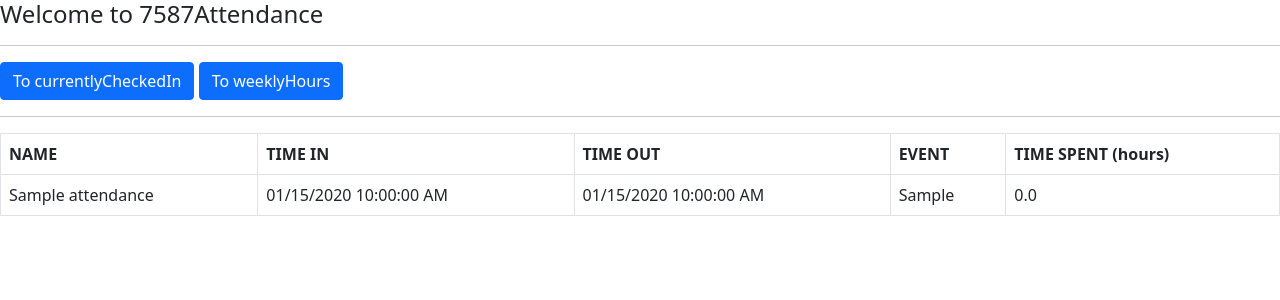
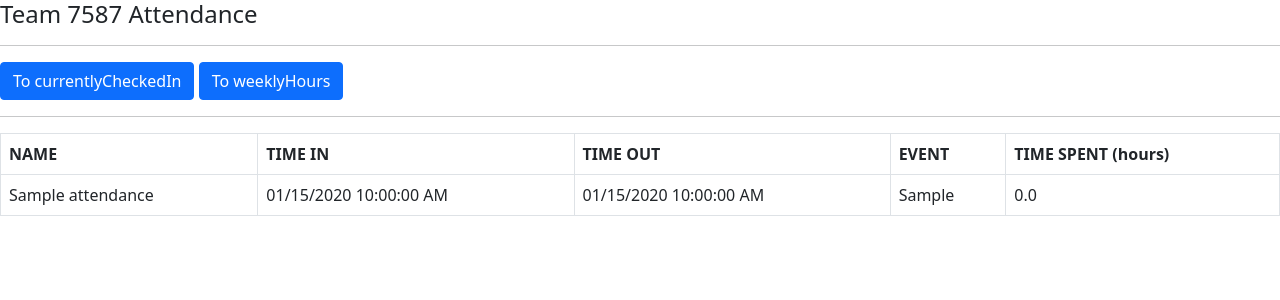
Before and after one commit to frc-team7587/attendance7587, a Spring Boot app: page /allAttendance in a window 1280 px wide. Shown: the top 300 px of the page. Run offline with Spring Boot 4, Linux system fonts and the light colour scheme; tables that the repository leaves empty or names only in its code hold one stand-in row (values such as "Sample post"); some of the project's set-up classes (security, data sources, template engines, error pages and the like) are left out, and stand-ins take their place.

Commit message:
constant team 7587 attendance label on the top

```diff
--- a/src/main/java/org/memo/frc/AttendanceWebController.java
+++ b/src/main/java/org/memo/frc/AttendanceWebController.java
@@ -34,6 +34,7 @@ public class AttendanceWebController {
 	@GetMapping({ "/" })
 	public String currentlyCheckedIn(Model model) {
 		List<Attendance> currentlyCheckedIn = attendanceService.currentlyCheckedIn();
+		model.addAttribute("appName", appName);
 		model.addAttribute("currentlyCheckedIn", currentlyCheckedIn);
 		return "currentlyCheckedIn";
 	}
@@ -56,6 +57,7 @@ public class AttendanceWebController {
 		for (Attendance pojo : weeklyHours) {
 			total += pojo.getTimeSpent();
 		}
+		model.addAttribute("appName", appName);
 		model.addAttribute("weeklyHours", weeklyHours);
 		model.addAttribute("total", total);
 
@@ -69,6 +71,7 @@ public class AttendanceWebController {
 		for (Attendance pojo : weeklyHours) {
 			total += pojo.getTimeSpent();
 		}
+		model.addAttribute("appName", appName);
 		model.addAttribute("weeklyHours", weeklyHours);
 		model.addAttribute("total", total);
 
@@ -78,6 +81,7 @@ public class AttendanceWebController {
 	@GetMapping({ "attendanceByName/{name}" })
 	public String attendanceByName(@PathVariable("name") String name, Model model) {
 		List<Attendance> attendanceByName = attendanceService.getAttendanceByName(name);
+		model.addAttribute("appName", appName);
 		model.addAttribute("attendanceByName", attendanceByName);
 		return "attendanceByName";
 	}
@@ -85,6 +89,7 @@ public class AttendanceWebController {
 	@GetMapping({ "scanCheck/{name}" })
 	public String insertPage(@PathVariable("name") String name, Model model) {
 		Attendance result = attendanceService.scanCheck(name);
+		model.addAttribute("appName", appName);
 		model.addAttribute("scanResult", result);
 		model.addAttribute("isCheckIn", attendanceService.getIsCheckIn());
 		return "scanCheck";
@@ -106,6 +111,7 @@ public class AttendanceWebController {
 
 	@PostMapping({ "/confirmCheck" })
 	public String confirmCheck(@ModelAttribute Attendance att, Model model) {
+		model.addAttribute("appName", appName);
 		model.addAttribute("scanResult", attendanceService.confirmCheck(att));
 		return "confirmCheck";
 	}
--- a/src/main/resources/application.properties
+++ b/src/main/resources/application.properties
@@ -5,7 +5,7 @@ spring.thymeleaf.enabled=true
 spring.thymeleaf.prefix=classpath:/templates/
 spring.thymeleaf.suffix=.html
 
-spring.application.name=7587Attendance
+spring.application.name=Team 7587 Attendance
 # logging.level.*=DEBUG
 
 # spring.datasource.url = jdbc:mysql://database-1.cr1uaudpv559.us-east-1.rds.amazonaws.com:3306/mysql
--- a/src/main/resources/templates/allAttendance.html
+++ b/src/main/resources/templates/allAttendance.html
@@ -12,7 +12,7 @@
 </head>
 
 <body>
-    <h4>Welcome to <span th:text="${appName}">Our App</span></h4>
+    <h4><span th:text="${appName}">Our App</span></h4>
     <hr>
     <a th:href="@{/}"><input type=button class="btn btn-primary" value="To currentlyCheckedIn"></a>
     <a th:href="@{/weeklyHours}"><input type=button class="btn btn-primary" value="To weeklyHours"></a>
--- a/src/main/resources/templates/attendanceByName.html
+++ b/src/main/resources/templates/attendanceByName.html
@@ -13,6 +13,7 @@
 </head>
 
 <body>
+    <h4><span th:text="${appName}">Our App</span></h4>
     <hr>
     <a th:href="@{/}"><input type=button class="btn btn-primary" value="Back to currentlyCheckedIn"></a>
     <a th:href="@{/weeklyHours}"><input type=button class="btn btn-primary" value="To weeklyHours"></a>
--- a/src/main/resources/templates/confirmCheck.html
+++ b/src/main/resources/templates/confirmCheck.html
@@ -11,6 +11,7 @@
 </head>
 
 <body>
+    <h4><span th:text="${appName}">Our App</span></h4>
     <hr>
     <table class="table table-hover table-bordered">
         <tr class="hiddenRow">
--- a/src/main/resources/templates/currentlyCheckedIn.html
+++ b/src/main/resources/templates/currentlyCheckedIn.html
@@ -13,6 +13,7 @@
 </head>
 
 <body>
+    <h4><span th:text="${appName}">Our App</span></h4>
     <hr>
     <a th:href="@{/allAttendance}"><input type=button class="btn btn-primary" value="To allAttendance"></a>
     <a th:href="@{/weeklyHours}"><input type=button class="btn btn-primary" value="To weeklyHours"></a>
--- a/src/main/resources/templates/scanCheck.html
+++ b/src/main/resources/templates/scanCheck.html
@@ -11,6 +11,7 @@
 </head>
 
 <body>
+    <h4><span th:text="${appName}">Our App</span></h4>
     <hr>
     <form method="post" action="#" th:action="@{/confirmCheck}" th:object="${scanResult}">
         <table class="table table-hover table-bordered">
--- a/src/main/resources/templates/weeklyHours.html
+++ b/src/main/resources/templates/weeklyHours.html
@@ -13,6 +13,7 @@
 </head>
 
 <body>
+    <h4><span th:text="${appName}">Our App</span></h4>
     <hr>
     <a th:href="@{/allAttendance}"><input type=button class="btn btn-primary" value="To allAttendance"></a>
     <a th:href="@{/}"><input type=button class="btn btn-primary" value="To currentlyCheckedIn"></a>
```
